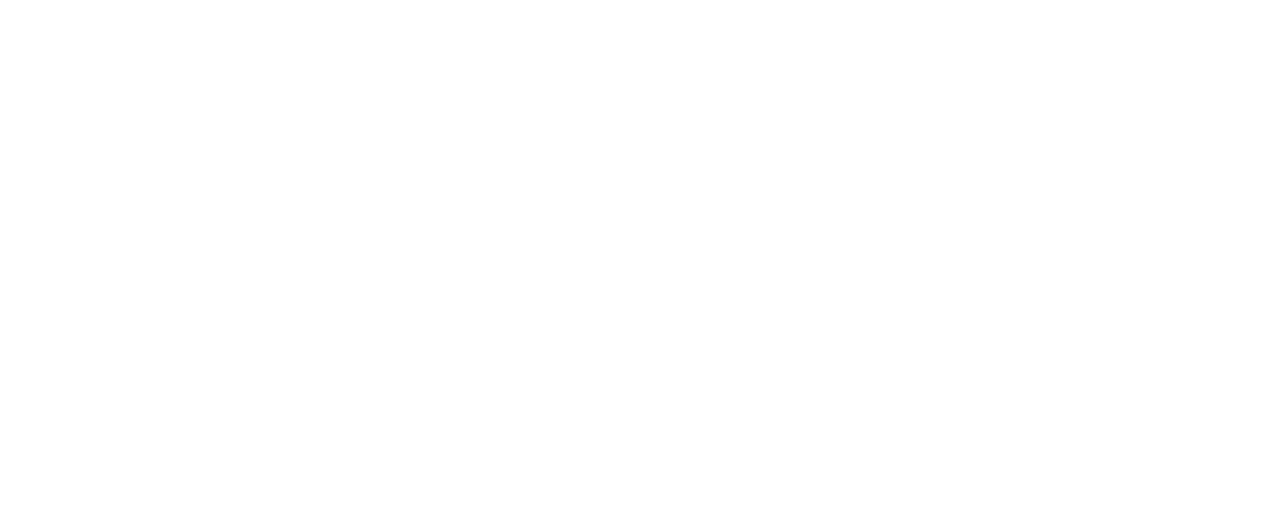
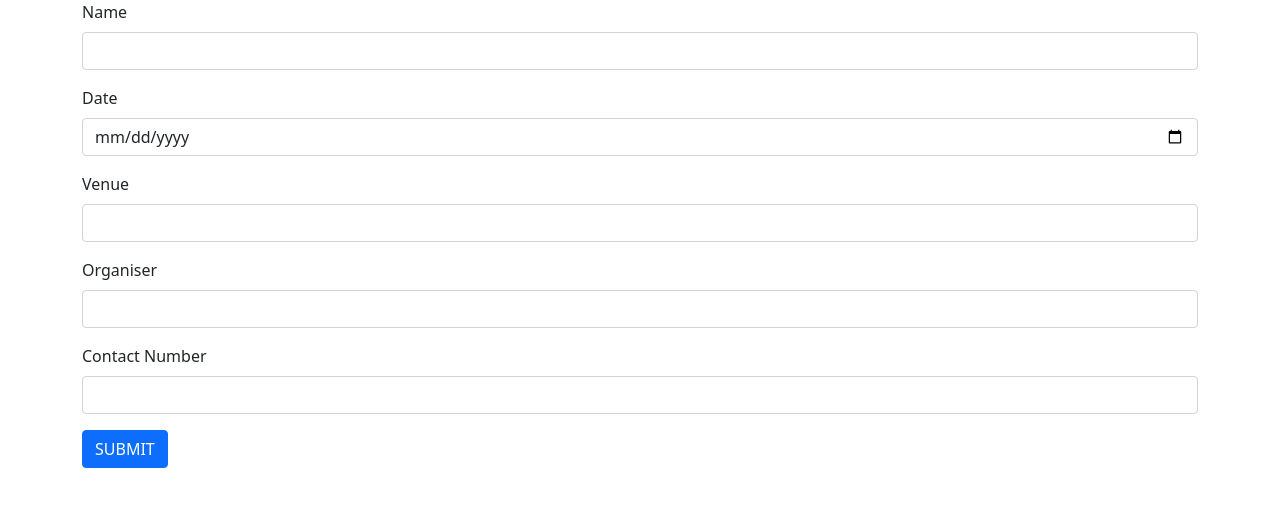
Before and after one commit to anjalireghunath/Event_Management_ReactApp, a React (Create React App) app: page / in a window 1280 px wide. Shown: the top 506 px of the page. Built offline with nearby package versions, Linux system fonts and the light colour scheme.

Commit message:
addevent

```diff
--- a/src/App.js
+++ b/src/App.js
@@ -2,11 +2,12 @@
 import './App.css';
 import 'bootstrap/dist/css/bootstrap.min.css';
 import 'bootstrap/dist/js/bootstrap.bundle.min.js';
+import AddEvents from './components/AddEvents';
 
 function App() {
   return (
    <div>
-
+<AddEvents/>
    </div>
   );
 }
--- a/src/components/AddEvents.js
+++ b/src/components/AddEvents.js
@@ -1,8 +1,50 @@
-import React from 'react'
+import React, { useState } from 'react'
 
 const AddEvents = () => {
+    var [name,setName]=useState("")
+    var [date,setDate]=useState("")
+    var [venue,setVenue]=useState("")
+    var [organiser,setOrganiser]=useState("")
+    var [contact,setContact]=useState("")
+    const addData=()=>{
+        const data={"name":name,"date":date,"venue":venue,"organiser":organiser,"contact":contact}
+        console.log(data)
+    }
   return (
     <div>
+
+
+<div className="container">
+    <div className="row">
+        <div className="col col-12 col-sm-12 col-md-12 col-lg-12 col-xl-12 col-xxl-12">
+            <div className="row g-3">
+                <div className="col col-12 col-sm-12 col-md-12 col-lg-12 col-xl-12 col-xxl-12">
+                    <label for="" className="form-label">Name</label>
+                    <input onChange={(e)=>{setName(e.target.value)}} type="text" className="form-control"/>
+                </div>
+                <div className="col col-12 col-sm-12 col-md-12 col-lg-12 col-xl-12 col-xxl-12">
+                    <label for="" className="form-label">Date</label>
+                    <input onChange={(e)=>{setDate(e.target.value)}} type="date" name="" id="" className="form-control"/>
+                </div>
+                <div className="col col-12 col-sm-12 col-md-12 col-lg-12 col-xl-12 col-xxl-12">
+                    <label for="" className="form-label">Venue</label>
+                    <input onChange={(e)=>{setVenue(e.target.value)}} type="text" className="form-control"/>
+                </div>
+                <div className="col col-12 col-sm-12 col-md-12 col-lg-12 col-xl-12 col-xxl-12">
+                    <label for="" className="form-label">Organiser</label>
+                    <input onChange={(e)=>{setOrganiser(e.target.value)}} type="text" className="form-control"/>
+                </div>
+                <div className="col col-12 col-sm-12 col-md-12 col-lg-12 col-xl-12 col-xxl-12">
+                    <label for="" className="form-label">Contact Number</label>
+                    <input onChange={(e)=>{setContact(e.target.value)}} type="number" name="" id="" className="form-control"/>
+                </div>
+                <div className="col col-12 col-sm-12 col-md-12 col-lg-12 col-xl-12 col-xxl-12">
+                    <button onClick={addData} className="btn btn-primary">SUBMIT</button>
+                </div>
+            </div>
+        </div>
+    </div>
+</div>
 
     </div>
   )
```
Also changed, not shown: public/test.html (added, +31 -0 lines).
